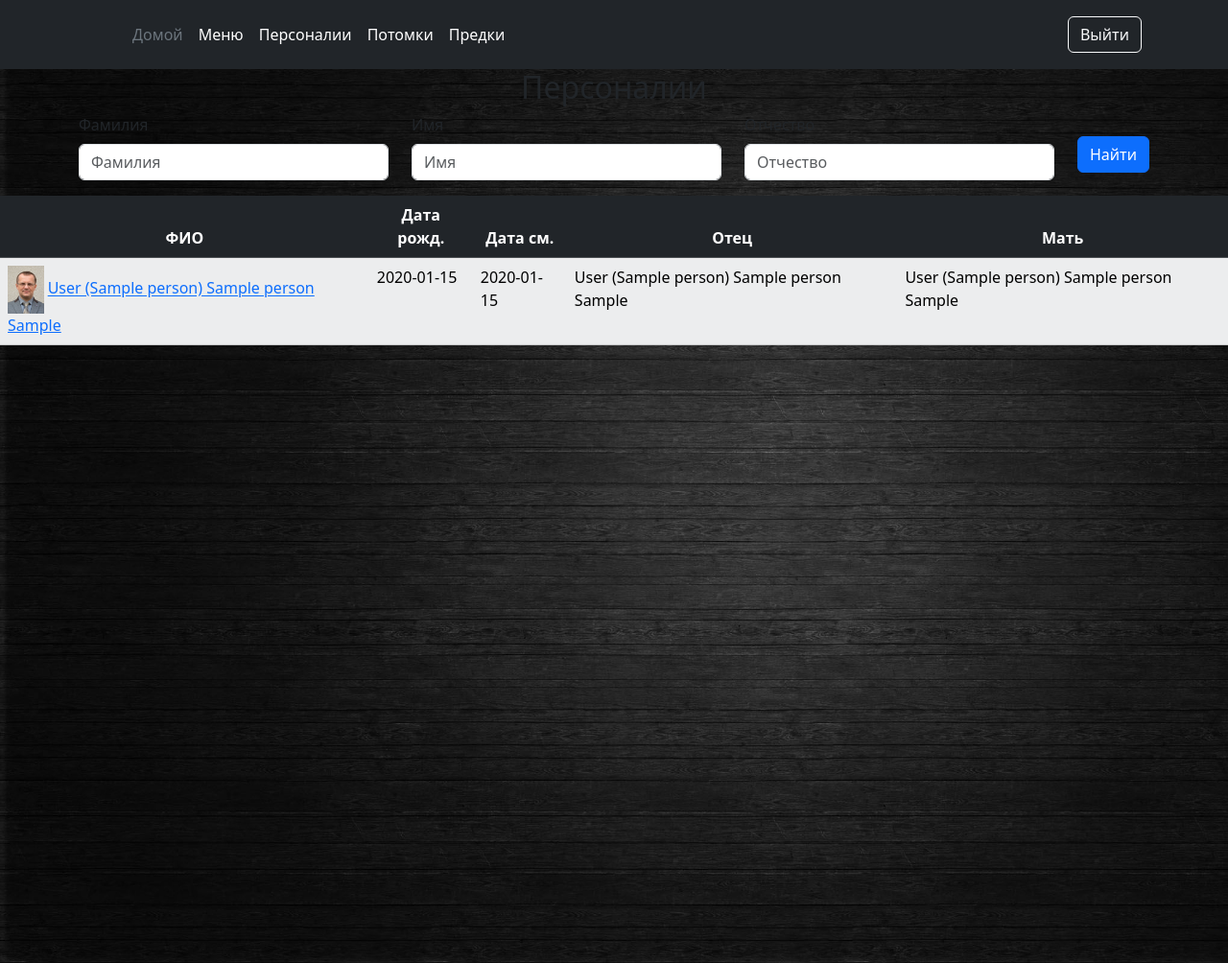
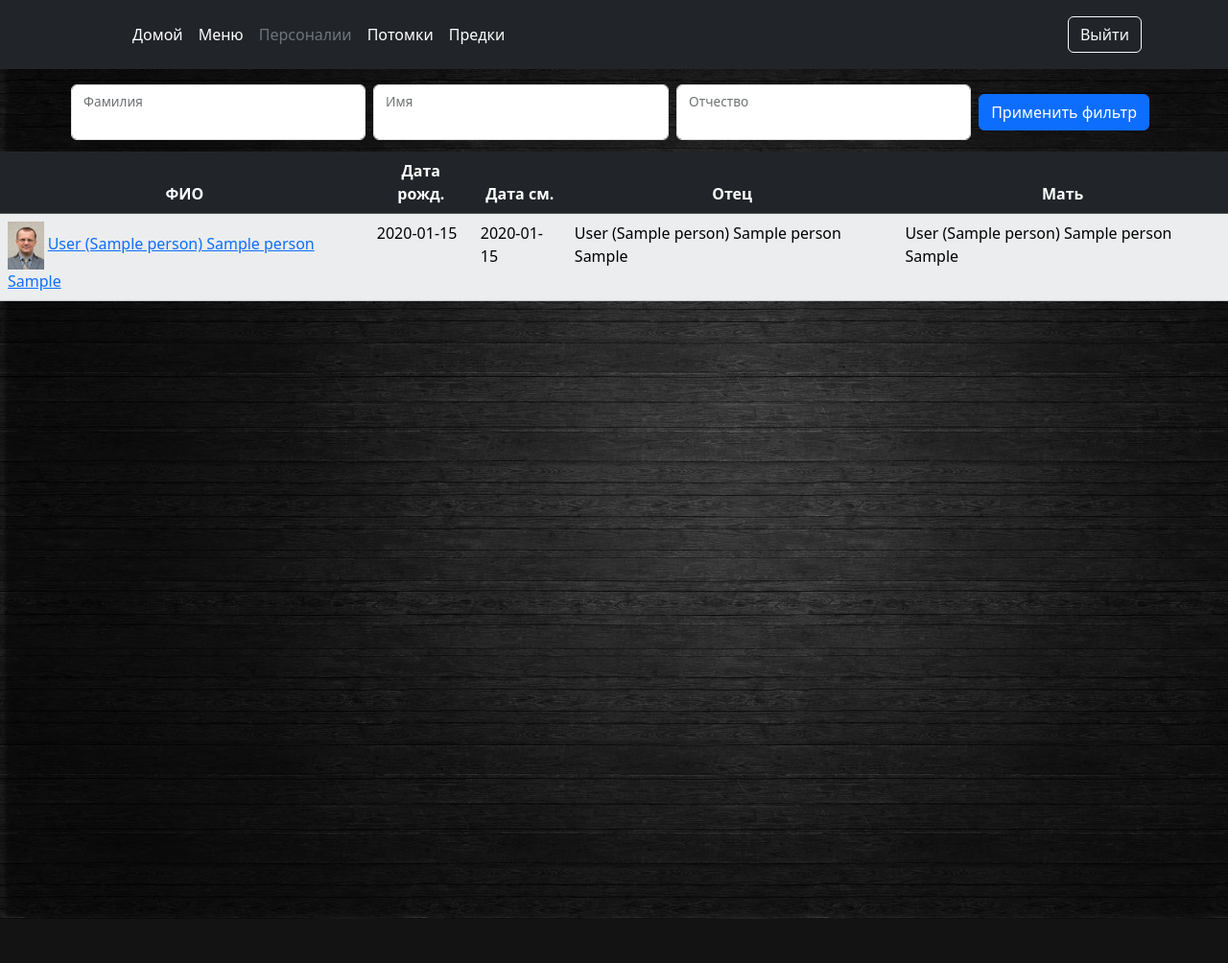
Before and after one commit to Dimpash/my_site_pro, a Django app: page /genealogy/persons in a window 1280 px wide. Shown: the whole page at 96% size. After the commit the page ends 958 px from the top, so only its background shows below. Run offline with Django 5.2, Linux system fonts and the light colour scheme; a user stored in the database is signed in; tables that the repository leaves empty hold one stand-in row (values such as "Sample post"); some libraries are stand-ins or nearby versions.

Commit message:
genealogy final

```diff
--- a/genealogy/templates/genealogy/genealogy_index.html
+++ b/genealogy/templates/genealogy/genealogy_index.html
@@ -60,12 +60,14 @@
         <div align="center">
             <a href="ancestors">Предки</a>
         </div> {% endcomment %}
+        {% if user.username == 'boss' %}
         <div align="center">
             <a href="genealogy_data_reload">Полная перезагрузка данных</a>
         </div>
+        {% endif %}
 
-        <div align="center">
+        {% comment %} <div align="center">
             <a href="login">Login</a>
-        </div>
+        </div> {% endcomment %}
     </body>
 {% endblock content %}
--- a/genealogy/templates/genealogy/genealogy_wrapper.html
+++ b/genealogy/templates/genealogy/genealogy_wrapper.html
@@ -30,24 +30,24 @@
         </a>
         <ul class="nav col-12 col-lg-auto me-lg-auto mb-2 justify-content-center mb-md-0">
           <li>
-            <a href="/" class="nav-link px-2 text-secondary">Домой</a>
+            <a href="/" class="nav-link px-2 text-white">Домой</a>
           </li>
           <li>
-            <a href="menu" class="nav-link px-2 text-white">Меню</a>
+            <a href="menu" class="nav-link px-2 {% if func == 'menu' %} text-secondary {% else %} text-white {% endif %}">Меню</a>
           </li>
           {% comment %} {% if user.is_authenticated %} {% endcomment %}
             <li>
-              <a href="persons" class="nav-link px-2 text-white">Персоналии</a>
+              <a href="persons" class="nav-link px-2 {% if func == 'persons' %} text-secondary {% else %} text-white {% endif %}">Персоналии</a>
             </li>
           {% comment %} {% endif %} {% endcomment %}
           {% comment %} {% if user.is_authenticated %} {% endcomment %}
             <li>
-              <a href="descendants" class="nav-link px-2 text-white">Потомки</a>
+              <a href="descendants" class="nav-link px-2 {% if func == 'descendants' %} text-secondary {% else %} text-white {% endif %}">Потомки</a>
             </li>
           {% comment %} {% endif %} {% endcomment %}
           {% comment %} {% if user.is_authenticated %} {% endcomment %}
             <li>
-              <a href="ancestors" class="nav-link px-2 text-white">Предки</a>
+              <a href="ancestors" class="nav-link px-2 {% if func == 'ancestors' %} text-secondary {% else %} text-white {% endif %}">Предки</a>
             </li>
           {% comment %} {% endif %} {% endcomment %}
           {% comment %} <li>
--- a/genealogy/templates/genealogy/persons.html
+++ b/genealogy/templates/genealogy/persons.html
@@ -5,22 +5,41 @@
 {% bootstrap_javascript %}
 {% block content %}
     <body>
-        <div align="center">
+        {% comment %} <div align="center">
             <h2>Персоналии</h2>
-        </div>
-        <form method="get" role="search">
+        </div> {% endcomment %}
+
+        <form method="get" role="search" name="person_filter_form">
             <div class="container" id="filter_id">
                 <div class="row ml-3 align-items-center">
-                    <div class="col-sm">{% bootstrap_field persons_filter_form.surname layout='horizontal' %}</div>
-                    <div class="col-sm">{% bootstrap_field persons_filter_form.name layout='horizontal' %}</div>
-                    <div class="col-sm">{% bootstrap_field persons_filter_form.patronymic layout='horizontal' %}</div>
-                    <div class="col-md-auto align-self-center">
-                        {% bootstrap_button "Найти" button_type="submit" button_class="btn-primary" %}
+                    <div class="row g-2">
+                        <div class="col-md">
+                            <div class="form-floating">
+                                <input type="text" class="form-control" name="surname" id="id_surname" value="{{ init.surname }}">
+                                <label for="surname">Фамилия</label>
+                            </div>
+                        </div>
+                        <div class="col-md">
+                            <div class="form-floating">
+                                <input type="text" class="form-control" name="name" id="id_name" value="{{ init.name }}" aria-describedby="nameHelp">
+                                <label for="name">Имя</label>
+                            </div>
+                        </div>
+                        <div class="col-md">
+                            <div class="form-floating">
+                                <input type="text" class="form-control" name="patronymic" id="id_patronymic" value="{{ init.patronymic }}">
+                                <label for="patronymic">Отчество</label>
+                            </div>
+                        </div>
+                        <div class="col-md-auto align-self-center">
+                            {% bootstrap_button "Применить фильтр" button_type="submit" button_class="btn-primary" %}
+                        </div>
                     </div>
                 </div>
             </div>
         </form>
-        <div class="tableFixHead">
+
+        <div class="tableFixHead" style="margin-top: 12px">
             <table class="table table-hover table-striped  w-auto table-light"  align="center">
                 <thead class="table-dark" align="center">
                     <th>ФИО</th>
--- a/genealogy/views.py
+++ b/genealogy/views.py
@@ -18,15 +18,13 @@ from pprint import pprint
 #  Render start page
 ########################################
 def genealogy_menu(request):
-    # if message:
-    #     print('1111111111111111111111111111111')
     # context = {}
     # if request.user.is_authenticated:
     #     context['login_modal'] = 'fade'
     # else:
     #     context['login_modal'] = 'show'
     # return render(request, 'genealogy/genealogy_index.html')
-    return render(request, 'genealogy/genealogy_index.html')
+    return render(request, 'genealogy/genealogy_index.html', {'func': 'menu'})
 
 
 def login_view(request):
@@ -166,12 +164,18 @@ class PersonsListView(LoginRequiredMixin, ListView):
         if 'name' in self.request.GET:
             self.name = self.request.GET['name']
 
+        if 'patronymic' in self.request.GET:
+            self.patronymic = self.request.GET['patronymic']
+
         fltr = (Q(status__gt=0))  # Condition for Status
         if self.surname > '':
             fltr = fltr & (Q(surname=self.surname) | Q(
                 maiden_name=self.surname))  # Condition for Surname
         if self.name > '':
             fltr = fltr & (Q(name=self.name))  # Condition for Name
+
+        if self.patronymic > '':
+            fltr = fltr & (Q(patronymic=self.patronymic))  # Condition for Patronymic
 
         self.queryset = Persons.objects.filter(fltr).order_by(
             'surname', 'name', 'patronymic').select_related('father', 'mother')
@@ -200,6 +204,8 @@ class PersonsListView(LoginRequiredMixin, ListView):
 
         context['persons_filter_form'] = PersonsFilterForm(init)
         context['portraits'] = portraits
+        context['init'] = init
+        context['func'] = 'persons'
 
         return context
 
@@ -279,22 +285,22 @@ class PersonalCardDetailView(LoginRequiredMixin, DetailView):
 #             get_children_tree_list(parent=child, children=level, lvl=next_lvl)
 #         children.append(level)
 
-def get_children_tree_list(parent: Persons, children: list, lvl: int, start: bool):
-    if start:
-        children_queryset = [parent]
-    else:
-        fltr = Q(status__gt=0) & (Q(father__person_id=parent.person_id)
-                                  | Q(mother__person_id=parent.person_id))
-        children_queryset = Persons.objects.filter(fltr)
+# def get_children_tree_list(parent: Persons, children: list, lvl: int, start: bool):
+#     if start:
+#         children_queryset = [parent]
+#     else:
+#         fltr = Q(status__gt=0) & (Q(father__person_id=parent.person_id)
+#                                   | Q(mother__person_id=parent.person_id))
+#         children_queryset = Persons.objects.filter(fltr)
 
-    if children_queryset:
-        # level = []
+#     if children_queryset:
+#         # level = []
 
-        next_lvl = lvl + 1
-        for child in children_queryset:
-            children.append([next_lvl, child, child.__str__()])
-            get_children_tree_list(
-                parent=child, children=children, lvl=next_lvl, start=False)
+#         next_lvl = lvl + 1
+#         for child in children_queryset:
+#             children.append([next_lvl, child, child.__str__()])
+#             get_children_tree_list(
+#                 parent=child, children=children, lvl=next_lvl, start=False)
         # children.append(level)
 
 
@@ -499,6 +505,7 @@ def descendants(request):
                    'person_id': person_id,
                    'view_type_id': view_type_id,
                    'show_spouses_id': show_spouses_id,
+                   'func': 'descendants'
                    }
                   )
 
@@ -557,5 +564,6 @@ def ancestors(request):
                    #    'children': children_tree_list,
                    'person_id': person_id,
                    'view_type_id': view_type_id,
+                   'func': 'descendants'
                    }
                   )
```
Also changed, not shown: genealogy/static/genealogy/img/portrait/80.jpg (added).
